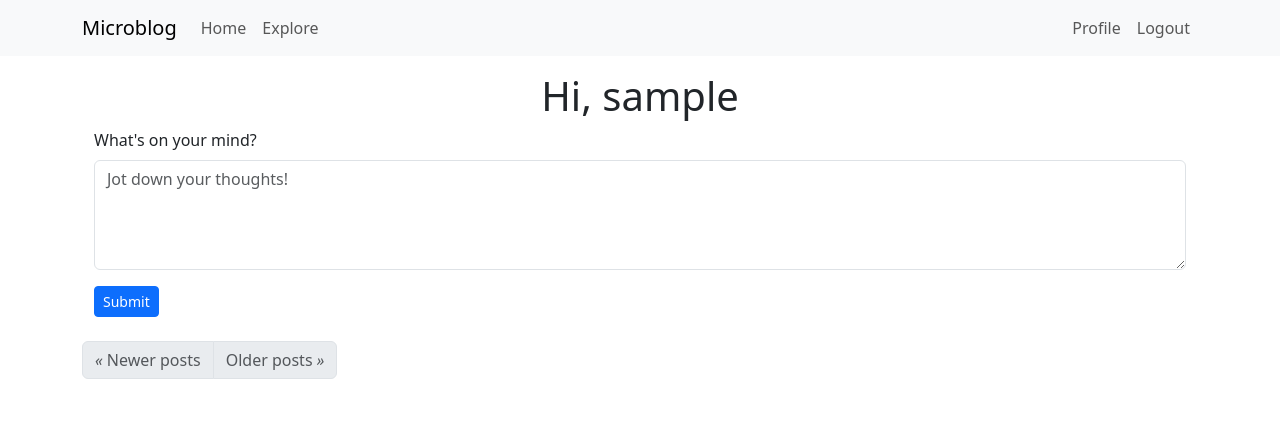
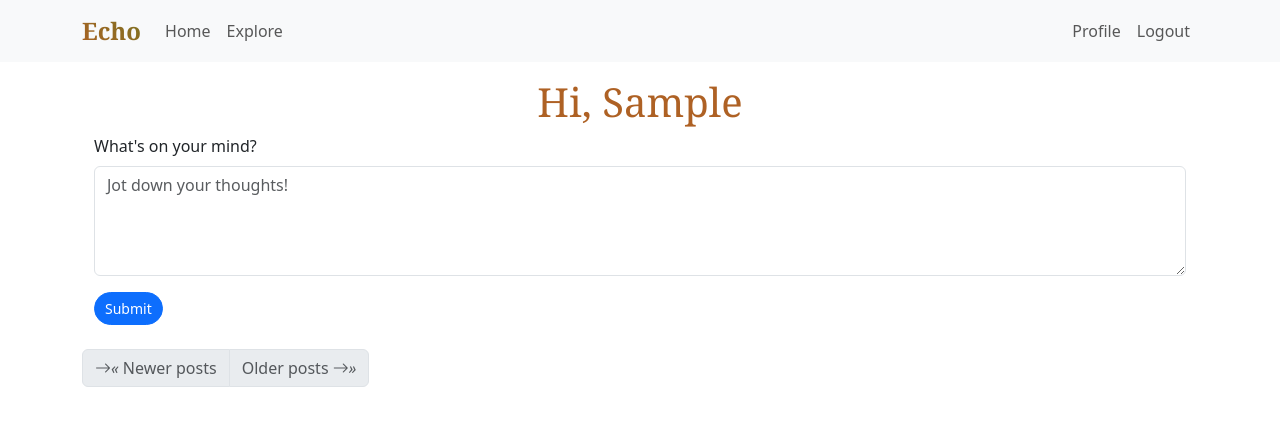
Before and after one commit to RanjithPoojary/Echo, a Flask app: page / in a window 1280 px wide. Shown: the top 426 px of the page. Run offline with Flask 3, Linux system fonts and the light colour scheme; the visitor is signed in with stand-in values (Sample User, id 1); data comes from the database, SQL or seed files in the repository; data that the repository does not hold is empty.

Commit message:
Chapter11: Minor ui-fixes and css stylings

```diff
--- a/app/routes.py
+++ b/app/routes.py
@@ -170,3 +170,15 @@ def reset_password(token):
         flash("Your password has been reset.")
         return redirect(url_for('login'))
     return render_template('reset_password.html', form=form)
+
+@app.route('/connections')
+def connections():
+    users = db.session.scalars(sa.select(User)).all()
+    print(f"\nAll users:: {users}\n\n")
+    followers, followings = [], []
+    for user in users:
+        if current_user.is_following(user):
+            followings.append(user)
+        if user.is_following(current_user):
+            followers.append(user)
+    return render_template('connections.html', followers=followers, followings=followings)
--- /dev/null
+++ b/app/static/css/styles.css
@@ -0,0 +1,23 @@
+.btn-dark:hover {
+  background-color: #28a745;
+  border-color: #218838;
+}
+.fancy-text {
+    font-size: 1.5rem;
+    font-weight: bold;
+    background: linear-gradient(45deg, #ae6124, #787321);
+    -webkit-background-clip: text;
+    -webkit-text-fill-color: transparent;
+    font-family: 'Georgia', sans-serif;
+}
+.btn {
+    border-radius: 30px; /* Rounded corners */
+}
+
+.btn-sm {
+    padding: 5px 10px;
+}
+
+.gap-3 {
+    gap: 1rem; /* Spacing between buttons */
+}
--- a/app/templates/base.html
+++ b/app/templates/base.html
@@ -4,26 +4,24 @@
       <meta charset="UTF-8">
       <meta name="viewport" content="width=device-width, initial-scale=1">
       {% if title %}
-    <title>{{ title }} - Microblog</title>
+      <title>{{ title }} - Echo</title>
       {% else %}
-    <title>Welcome to Microblog</title>
+      <title>Welcome to Echo</title>
       {% endif %}
       <link
           href="https://cdn.jsdelivr.net/npm/bootstrap@5.3.2/dist/css/bootstrap.min.css"
           rel="stylesheet"
           integrity="sha384-T3c6CoIi6uLrA9TneNEoa7RxnatzjcDSCmG1MXxSR1GAsXEV/Dwwykc2MPK8M2HN"
           crossorigin="anonymous">
-        <style>
-            .btn-dark:hover {
-                background-color: #28a745;
-                border-color: #218838;
-            }
-        </style>
+      <link href="https://cdn.jsdelivr.net/npm/bootstrap-icons/font/bootstrap-icons.css" rel="stylesheet">
+      <link rel="stylesheet" href="{{ url_for('static', filename='css/styles.css') }}">
   </head>
   <body>
     <nav class="navbar navbar-expand-lg bg-body-tertiary">
       <div class="container">
-        <a class="navbar-brand" href="{{ url_for('index') }}">Microblog</a>
+        <a class="navbar-brand fancy-text" href="{{ url_for('index') }}">
+          <strong>Echo</strong>
+        </a>
         <button class="navbar-toggler" type="button" data-bs-toggle="collapse" data-bs-target="#navbarSupportedContent" aria-controls="navbarSupportedContent" aria-expanded="false" aria-label="Toggle navigation">
           <span class="navbar-toggler-icon"></span>
         </button>
--- a/app/templates/index.html
+++ b/app/templates/index.html
@@ -4,7 +4,7 @@
 
 {% block content %}
     <div class="container">
-        <h1 class="text-center mb-2">Hi, {{ current_user.username }}</h1>
+        <h1 class="text-center mb-2" style="font-family:Georgia; color: #ae6124">Hi, {{ current_user.username | title }}</h1>
         {% if form %}
         <form action="" method="post">
             {{ form.hidden_tag() }}
@@ -16,8 +16,17 @@
         {% endif %}
     </div>
     <br>
-    {% for post in posts %}
-    {% include "_post.html" %}
-    {% endfor %}
+    <div class="container">
+        <div class="row">
+            {% for post in posts %}
+            <div class="col-md-6 mb-3">
+                {% include "_post.html" %}
+            </div>
+            {% if loop.index % 2 == 0 %}
+                <div class="w-100"></div> <!-- Ensures a new row every 2 posts -->
+            {% endif %}
+            {% endfor %}
+        </div>
+    </div>
     {{ pg.page_navigation(prev_url, next_url) }}
 {% endblock %}
```
Also changed, not shown: app/templates/_post.html (+7 -6 lines), app/templates/connections.html (added, +41 -0 lines), app/templates/user.html (+56 -28 lines). Lines whose indentation alone changed are shown as unchanged.
